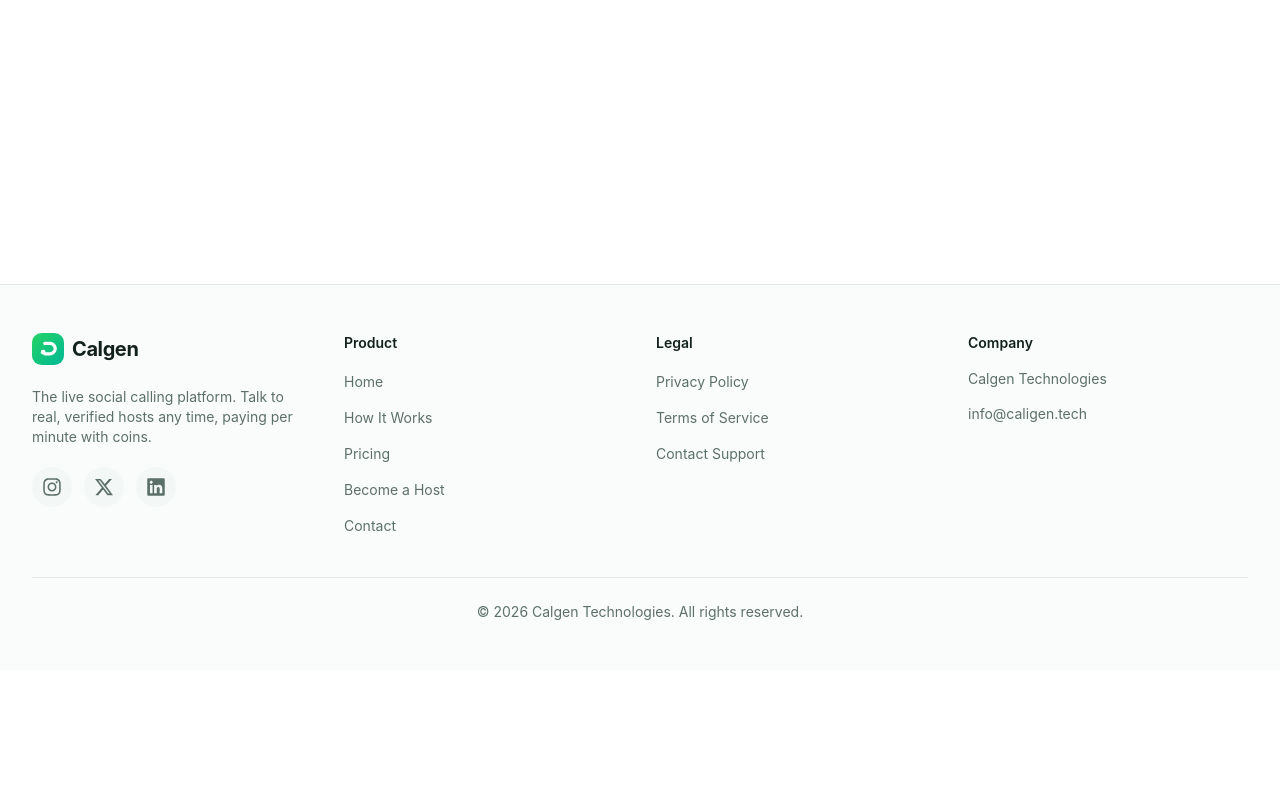
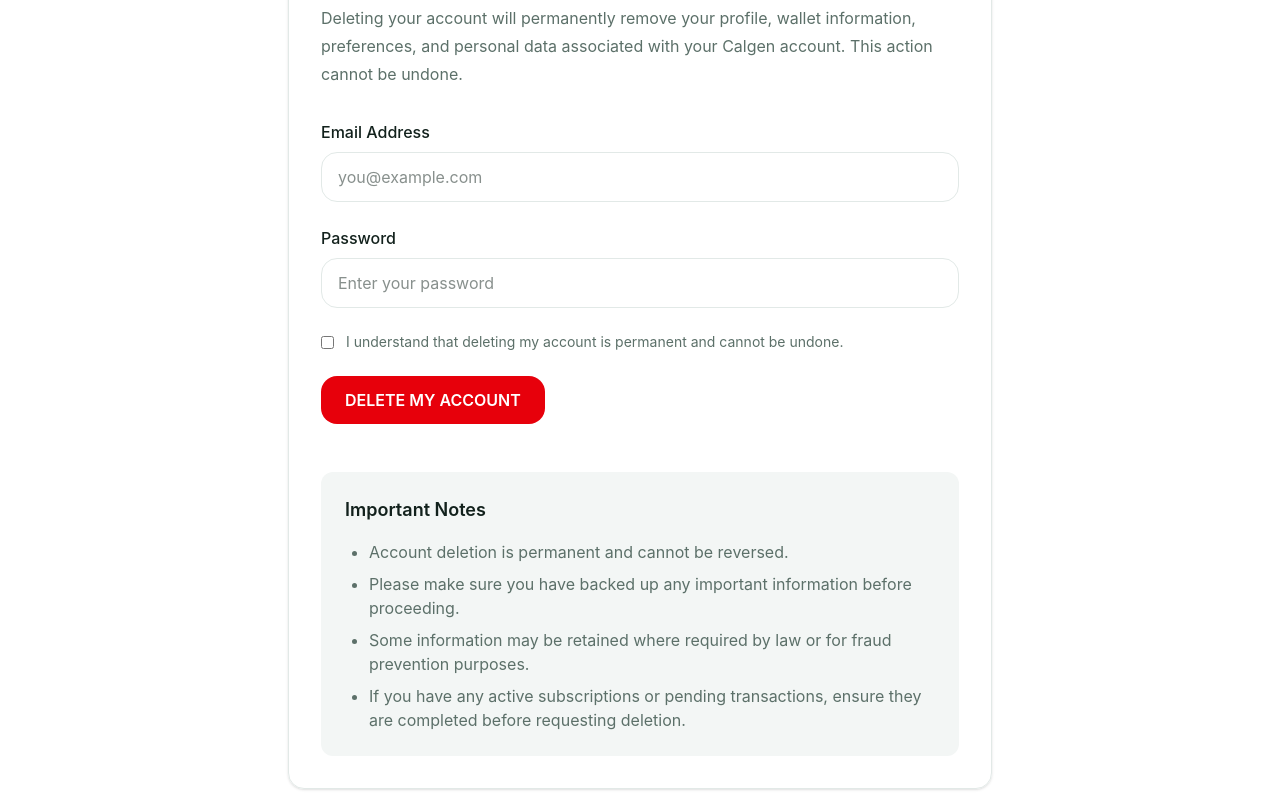
Before and after one commit to JudeAshin/calgen-website, a Next.js app: page /delete-account in a window 1280 px wide. Before the commit this address had no page. Shown: the part 580-1380 px from the top of the page. Before the commit the page ends 1250 px from the top, so only its background shows below. Built offline with nearby package versions, Linux system fonts and the light colour scheme.

Commit message:
delete account added

```diff
--- /dev/null
+++ b/app/delete-account/page.tsx
@@ -0,0 +1,215 @@
+'use client';
+
+import { useState } from 'react';
+import type { Metadata } from 'next';
+import { PageHero } from '@/components/site/page-hero';
+import { Reveal } from '@/components/site/reveal';
+
+export default function DeleteAccountPage() {
+  const [email, setEmail] = useState('');
+  const [password, setPassword] = useState('');
+  const [confirmed, setConfirmed] = useState(false);
+  const [errors, setErrors] = useState<{
+    email?: string;
+    password?: string;
+    confirmed?: string;
+  }>({});
+  const [success, setSuccess] = useState(false);
+
+  const validate = () => {
+    const newErrors: typeof errors = {};
+
+    const emailRegex = /^[^\s@]+@[^\s@]+\.[^\s@]+$/;
+
+    if (!email.trim()) {
+      newErrors.email = 'Email is required.';
+    } else if (!emailRegex.test(email)) {
+      newErrors.email = 'Enter a valid email address.';
+    }
+
+    if (!password) {
+      newErrors.password = 'Password is required.';
+    } else if (password.length < 8) {
+      newErrors.password = 'Password must be at least 8 characters.';
+    }
+
+    if (!confirmed) {
+      newErrors.confirmed =
+        'Please confirm that you understand this action is permanent.';
+    }
+
+    setErrors(newErrors);
+
+    return Object.keys(newErrors).length === 0;
+  };
+
+  const handleDelete = () => {
+    if (!validate()) return;
+
+    const ok = window.confirm(
+      'Are you sure you want to delete your account?\n\nThis action is permanent and cannot be undone.'
+    );
+
+    if (!ok) return;
+
+    // Backend will be integrated later.
+    setSuccess(true);
+  };
+
+  return (
+    <>
+      <PageHero
+        eyebrow="Account"
+        title="Delete My Account"
+        description="Request permanent deletion of your Calgen account."
+      />
+
+      <section className="py-16 sm:py-20">
+        <div className="mx-auto max-w-3xl px-4 sm:px-6 lg:px-8">
+
+          <Reveal>
+            <div className="rounded-2xl border p-8 shadow-sm">
+
+              {!success ? (
+                <>
+                  <p className="text-muted-foreground leading-7">
+                    We're sorry to see you leave.
+                  </p>
+
+                  <p className="mt-4 text-muted-foreground leading-7">
+                    Deleting your account will permanently remove your profile,
+                    wallet information, preferences, and personal data associated
+                    with your Calgen account. This action cannot be undone.
+                  </p>
+
+                  <div className="mt-8 space-y-6">
+
+                    <div>
+                      <label className="mb-2 block font-medium">
+                        Email Address
+                      </label>
+
+                      <input
+                        type="email"
+                        value={email}
+                        onChange={(e) => setEmail(e.target.value)}
+                        className="w-full rounded-lg border px-4 py-3"
+                        placeholder="you@example.com"
+                      />
+
+                      {errors.email && (
+                        <p className="mt-2 text-sm text-red-500">
+                          {errors.email}
+                        </p>
+                      )}
+                    </div>
+
+                    <div>
+                      <label className="mb-2 block font-medium">
+                        Password
+                      </label>
+
+                      <input
+                        type="password"
+                        value={password}
+                        onChange={(e) => setPassword(e.target.value)}
+                        className="w-full rounded-lg border px-4 py-3"
+                        placeholder="Enter your password"
+                      />
+
+                      {errors.password && (
+                        <p className="mt-2 text-sm text-red-500">
+                          {errors.password}
+                        </p>
+                      )}
+                    </div>
+
+                    <div>
+                      <label className="flex items-start gap-3">
+                        <input
+                          type="checkbox"
+                          checked={confirmed}
+                          onChange={(e) => setConfirmed(e.target.checked)}
+                          className="mt-1"
+                        />
+
+                        <span className="text-sm text-muted-foreground">
+                          I understand that deleting my account is permanent
+                          and cannot be undone.
+                        </span>
+                      </label>
+
+                      {errors.confirmed && (
+                        <p className="mt-2 text-sm text-red-500">
+                          {errors.confirmed}
+                        </p>
+                      )}
+                    </div>
+
+                    <button
+                      onClick={handleDelete}
+                      className="rounded-lg bg-red-600 px-6 py-3 font-semibold text-white transition hover:bg-red-700"
+                    >
+                      DELETE MY ACCOUNT
+                    </button>
+
+                  </div>
+
+                  <div className="mt-12 rounded-xl bg-muted p-6">
+                    <h2 className="text-lg font-semibold">
+                      Important Notes
+                    </h2>
+
+                    <ul className="mt-4 list-disc space-y-2 pl-6 text-muted-foreground">
+                      <li>
+                        Account deletion is permanent and cannot be reversed.
+                      </li>
+
+                      <li>
+                        Please make sure you have backed up any important
+                        information before proceeding.
+                      </li>
+
+                      <li>
+                        Some information may be retained where required by law
+                        or for fraud prevention purposes.
+                      </li>
+
+                      <li>
+                        If you have any active subscriptions or pending
+                        transactions, ensure they are completed before
+                        requesting deletion.
+                      </li>
+                    </ul>
+                  </div>
+                </>
+              ) : (
+                <div className="rounded-xl border border-green-200 bg-green-50 p-8 text-center">
+                  <h2 className="text-2xl font-bold text-green-700">
+                    Request Submitted Successfully
+                  </h2>
+
+                  <p className="mt-4 text-muted-foreground">
+                    Your account deletion request has been received.
+                  </p>
+
+                  <p className="mt-2 text-muted-foreground">
+                    Our team will process your request and permanently remove
+                    your account and associated personal data after verification.
+                  </p>
+
+                  <p className="mt-2 text-muted-foreground">
+                    If this request was made by mistake, please contact our
+                    support team immediately.
+                  </p>
+                </div>
+              )}
+
+            </div>
+          </Reveal>
+
+        </div>
+      </section>
+    </>
+  );
+}
```
